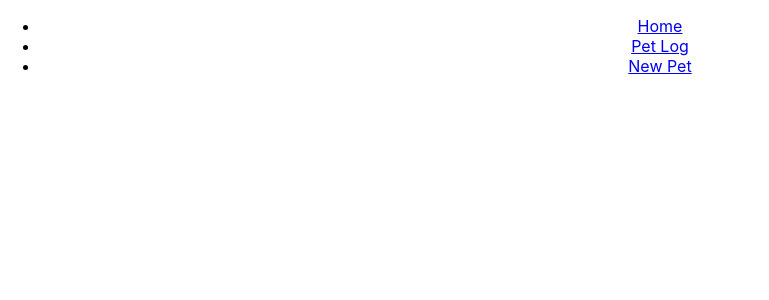
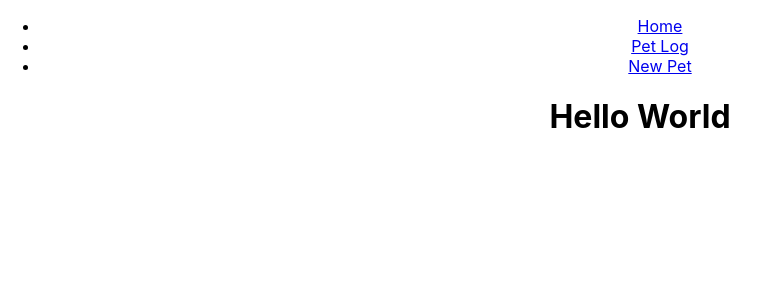
Before and after one commit to hulaus/Pet-Database, a React (Create React App) app: page /Home in a window 1280 px wide. Shown: the top 300 px of the page, without its empty margins (0-769 px from the left). Built offline with nearby package versions, Linux system fonts and the light colour scheme.

Commit message:
added Home Page w/ Links & h1 'Hello World'

```diff
--- a/src/App.jsx
+++ b/src/App.jsx
@@ -1,7 +1,8 @@
 import './App.css';
 import { BrowserRouter as Router, Link, Route, Routes } from 'react-router-dom';
 import Petlog from './components/Petlog';
-import NewPet from './components/NewPet'
+import NewPet from './components/NewPet';
+import Home from './components/Home'
 
 
 function App() {
@@ -11,7 +12,7 @@ function App() {
       <header>
         <ul>
           <li>
-            <Link to='/'> Home </Link>
+            <Link to='/Home'> Home </Link>
           </li>
           <li>
             <Link to='/Petlog'> Pet Log </Link>
@@ -26,6 +27,7 @@ function App() {
           <Route path='/' />
           <Route path='/Petlog' element={<Petlog />} />
           <Route path='/NewPet' element={<NewPet />} />
+          <Route path='/Home' element={<Home />} />
         </Routes>
       </main>
       </Router>
--- /dev/null
+++ b/src/components/Home.jsx
@@ -0,0 +1,15 @@
+import { useState, useEffect } from 'react'
+
+
+function Home() {
+
+
+
+
+         return (
+        <div>
+        <h1>Hello World</h1>
+        </div>
+    )
+         }
+    export default Home
```
